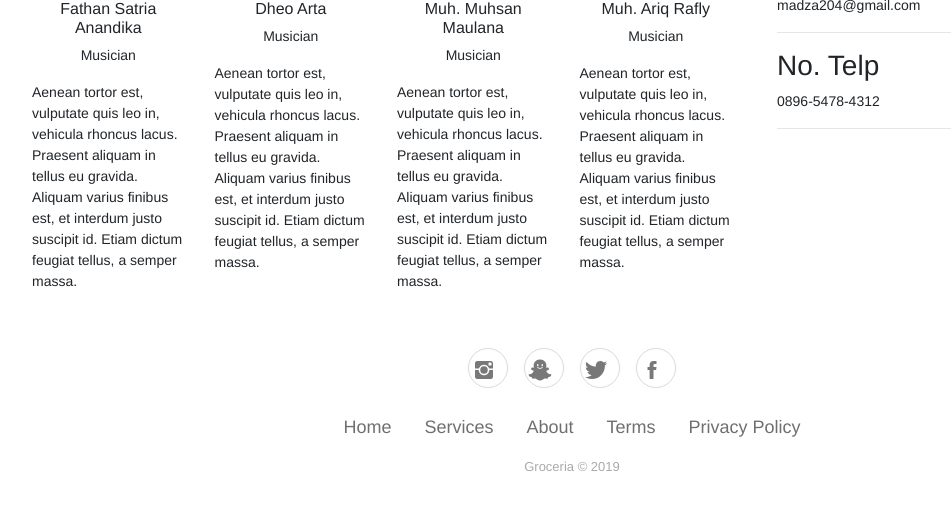
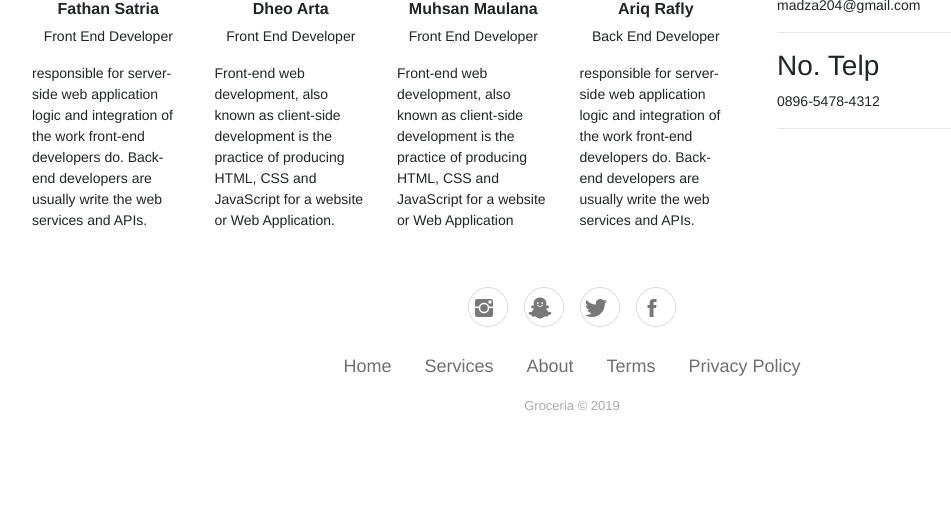
Before and after one commit to arthadheo/tubesweb, a CodeIgniter app: page /tubesweb/tentangkami in a window 1280 px wide. Shown: the part 312-828 px from the top of the page, without its empty margins (68-1019 px from the left). After the commit the page ends 722 px from the top, so only its background shows below. Run offline with CodeIgniter, Linux system fonts and the light colour scheme; some libraries are stand-ins or nearby versions; some web fonts are replaced.

Commit message:
upsandimage

```diff
--- a/application/views/main/tentangkami.php
+++ b/application/views/main/tentangkami.php
@@ -16,35 +16,35 @@
         <div class="row">
             <div class="col">
                 <div class="row">
-                    <div class="col d-xl-flex justify-content-xl-center"><img class="rounded-circle" src="assets/img/1.jpg" style="width: 120px;height: 120px;"></div>
+                    <div class="col d-xl-flex justify-content-xl-center"><img class="rounded-circle" src="assets/img/fathan.jpg" style="width: 120px;height: 120px;"></div>
                 </div>
-                <h6 class="text-center name">Fathan Satria Anandika</h6>
-                <p class="text-center title">Musician</p>
-                <p class="description">Aenean tortor est, vulputate quis leo in, vehicula rhoncus lacus. Praesent aliquam in tellus eu gravida. Aliquam varius finibus est, et interdum justo suscipit id. Etiam dictum feugiat tellus, a semper massa. </p>
+                <h6 class="text-center name"><b>Fathan Satria</b></h6>
+                <p class="text-center title">Front End Developer</p>
+                <p class="description">responsible for server-side web application logic and integration of the work front-end developers do. Back-end developers are usually write the web services and APIs. </p>
             </div>
             <div class="col">
                 <div class="row">
                     <div class="col d-xl-flex justify-content-xl-center"><img class="rounded-circle" src="assets/img/1.jpg" style="width: 120px;height: 120px;"></div>
                 </div>
-                <h6 class="text-center name">Dheo Arta</h6>
-                <p class="text-center title">Musician</p>
-                <p class="description">Aenean tortor est, vulputate quis leo in, vehicula rhoncus lacus. Praesent aliquam in tellus eu gravida. Aliquam varius finibus est, et interdum justo suscipit id. Etiam dictum feugiat tellus, a semper massa. </p>
+                <h6 class="text-center name"><b>Dheo Arta</b></h6>
+                <p class="text-center title">Front End Developer</p>
+                <p class="description">Front-end web development, also known as client-side development is the practice of producing HTML, CSS and JavaScript for a website or Web Application. </p>
             </div>
             <div class="col">
                 <div class="row">
-                    <div class="col d-xl-flex justify-content-xl-center"><img class="rounded-circle" src="assets/img/1.jpg" style="width: 120px;height: 120px;"></div>
+                    <div class="col d-xl-flex justify-content-xl-center"><img class="rounded-circle" src="assets/img/profil_pic.jpg" style="width: 120px;height: 120px;"></div>
                 </div>
-                <h6 class="text-center name">Muh. Muhsan Maulana</h6>
-                <p class="text-center title">Musician</p>
-                <p class="description">Aenean tortor est, vulputate quis leo in, vehicula rhoncus lacus. Praesent aliquam in tellus eu gravida. Aliquam varius finibus est, et interdum justo suscipit id. Etiam dictum feugiat tellus, a semper massa. </p>
+                <h6 class="text-center name"><b>Muhsan Maulana</b></h6>
+                <p class="text-center title">Front End Developer</p>
+                <p class="description">Front-end web development, also known as client-side development is the practice of producing HTML, CSS and JavaScript for a website or Web Application</p>
             </div>
             <div class="col">
                 <div class="row">
-                    <div class="col d-xl-flex justify-content-xl-center"><img class="rounded-circle" src="assets/img/1.jpg" style="width: 120px;height: 120px;"></div>
+                    <div class="col d-xl-flex justify-content-xl-center"><img class="rounded-circle" src="assets/img/ariq.jpg" style="width: 120px;height: 120px;"></div>
                 </div>
-                <h6 class="text-center name">Muh. Ariq Rafly</h6>
-                <p class="text-center title">Musician</p>
-                <p class="description">Aenean tortor est, vulputate quis leo in, vehicula rhoncus lacus. Praesent aliquam in tellus eu gravida. Aliquam varius finibus est, et interdum justo suscipit id. Etiam dictum feugiat tellus, a semper massa. </p>
+                <h6 class="text-center name"><b>Ariq Rafly</b></h6>
+                <p class="text-center title">Back End Developer</p>
+                <p class="description">responsible for server-side web application logic and integration of the work front-end developers do. Back-end developers are usually write the web services and APIs. </p>
             </div>
         </div>
     </div>
```
Also changed, not shown: assets/img/ariq.JPG (added), assets/img/fathan.JPG (added), assets/img/profil_pic.jpg (added), assets/img/undraw_profile_data_mk6k (1).png (added).
